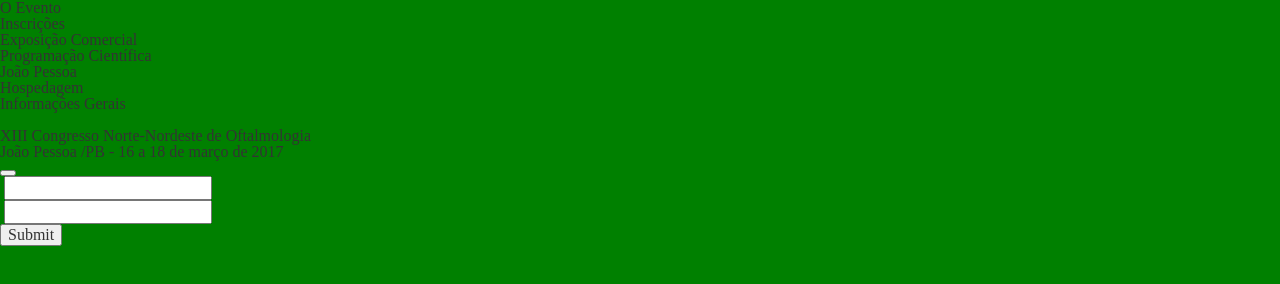
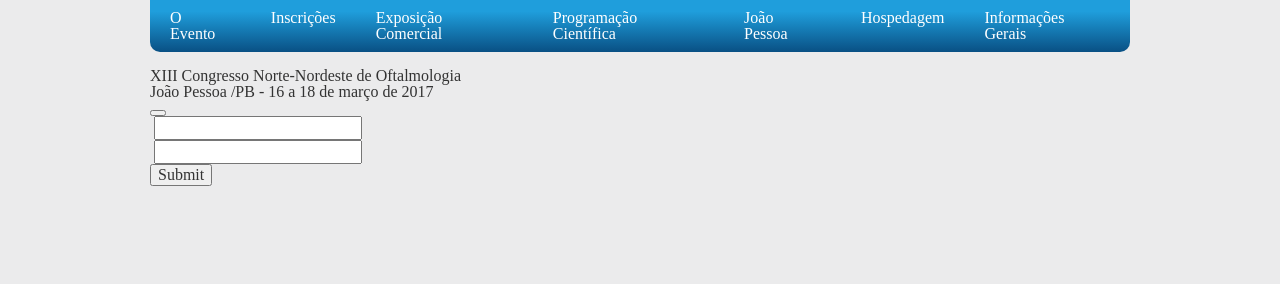
Before and after one commit to marlonlucioss/congoftalmo, a website: page index.html in a window 1280 px wide. Drawn offline with Linux system fonts and the light colour scheme.

Commit message:
mais ajustes

```diff
--- a/Gruntfile.js
+++ b/Gruntfile.js
@@ -7,7 +7,7 @@ module.exports = function(grunt) {
     pkg: grunt.file.readJSON('package.json'),
     watch: {
 			css: {
-				files: 'estilos/*.scss',
+				files: 'estilos/scss/*.scss',
 				tasks: ['sass','cssmin','concat']
 			}
     },
@@ -17,7 +17,7 @@ module.exports = function(grunt) {
   		},
   		dist: {
   			files: {
-  				'estilos/css/styles.css': 'estilos/styles.scss'
+          'estilos/css/styles.css': 'estilos/scss/styles.scss'
   			}
   		}
   	},
--- /dev/null
+++ b/estilos/scss/general.scss
@@ -0,0 +1,9 @@
+body{
+  background-color: #EBEBEC;
+}
+
+.main-content{
+  width: 100%;
+  max-width: 980px;
+  margin: 0 auto;
+}
--- /dev/null
+++ b/estilos/scss/menu.scss
@@ -0,0 +1,25 @@
+.menu-content{
+  width: 100%;
+  display: inline-block;
+  .menu-list{
+    list-style: none;
+    display: flex;
+
+    .menu-list-item{
+      color: #fff;
+      padding: 10px 20px;
+      /* Permalink - use to edit and share this gradient: http://colorzilla.com/gradient-editor/#1f9edc+22,095084+100 */
+      background: rgb(31,158,220); /* Old browsers */
+      background: -moz-linear-gradient(top,  rgba(31,158,220,1) 22%, rgba(9,80,132,1) 100%); /* FF3.6-15 */
+      background: -webkit-linear-gradient(top,  rgba(31,158,220,1) 22%,rgba(9,80,132,1) 100%); /* Chrome10-25,Safari5.1-6 */
+      background: linear-gradient(to bottom,  rgba(31,158,220,1) 22%,rgba(9,80,132,1) 100%); /* W3C, IE10+, FF16+, Chrome26+, Opera12+, Safari7+ */
+      filter: progid:DXImageTransform.Microsoft.gradient( startColorstr='#1f9edc', endColorstr='#095084',GradientType=0 ); /* IE6-9 */
+      &:first-child{
+        border-radius: 0 0 0 10px;
+      }
+      &:last-child{
+        border-radius: 0 0 10px 0;
+      }
+    }
+  }
+}
--- a/estilos/styles.scss
+++ b/estilos/scss/styles.scss
@@ -42,6 +42,5 @@ table {
 	border-spacing: 0;
 }
 
-body{
-  background-color: green;
-}
+@import 'general';
+@import 'menu';
```
Also changed, not shown: estilos/css/menu.css (added), estilos/css/styles.css, estilos/css/styles.min.css, 2 other files.
